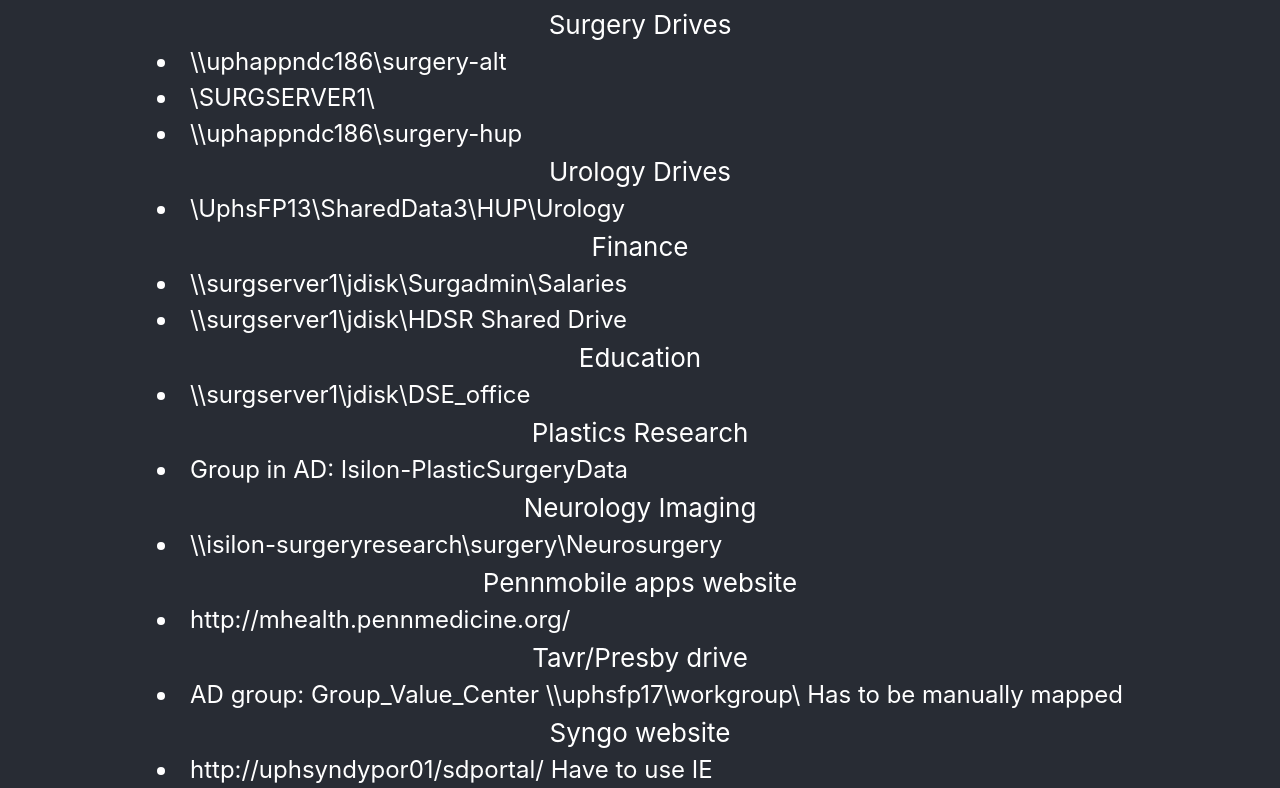
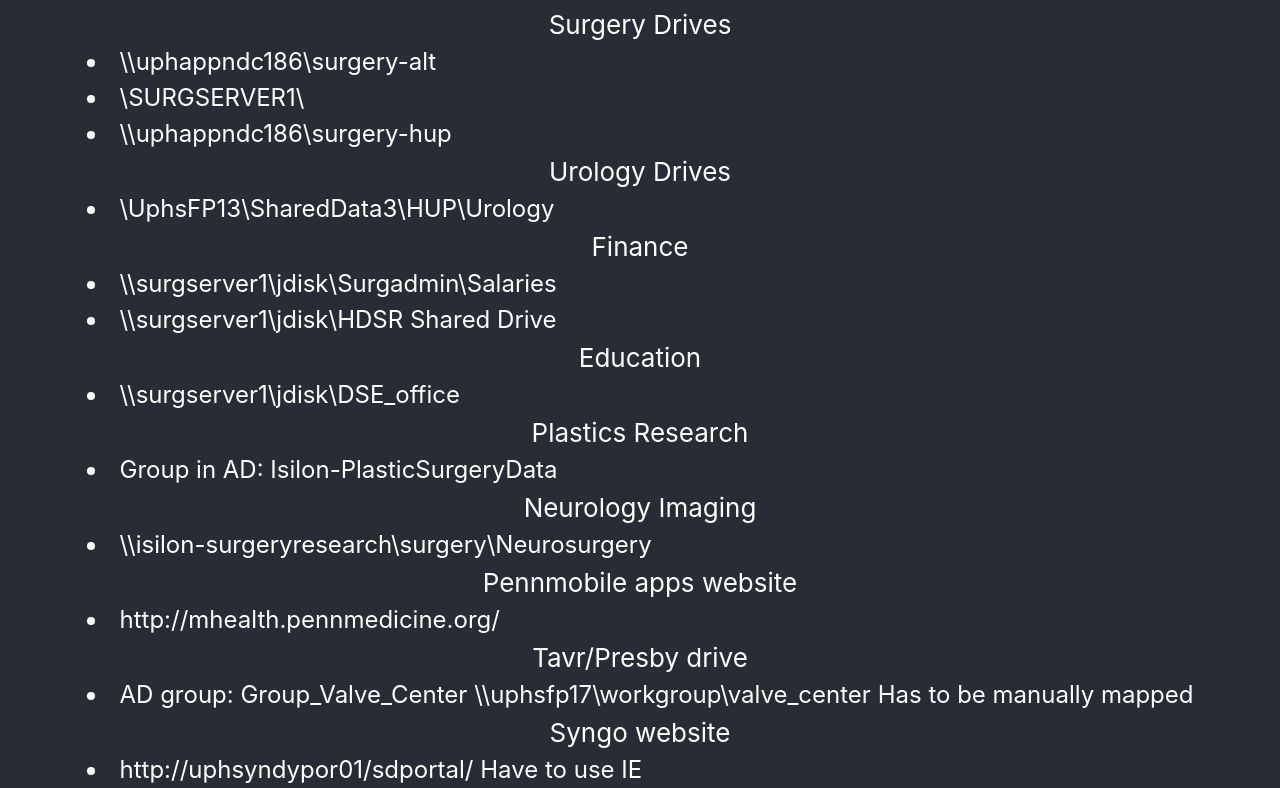
Before and after one commit to TimMitzen/surgery, a React (Create React App) app: page /drives in a window 1280 px wide. Shown: the part 319-1107 px from the top of the page. Built offline with nearby package versions, Linux system fonts and the light colour scheme.

Commit message:
Update Drives.js

```diff
--- a/src/components/Drives.js
+++ b/src/components/Drives.js
@@ -50,7 +50,7 @@
 
       <li className="listHeading">Tavr/Presby drive</li>
 
-      <li className="list">AD group: Group_Value_Center \\uphsfp17\workgroup\ Has to be manually mapped</li>
+      <li className="list">AD group: Group_Valve_Center \\uphsfp17\workgroup\valve_center Has to be manually mapped</li>
 
       <li className="listHeading">Syngo website</li>
 
```
